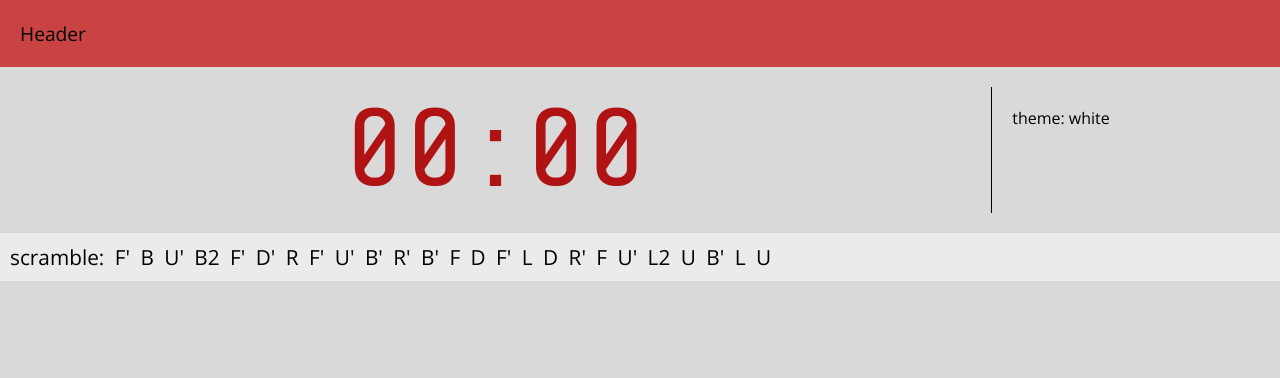
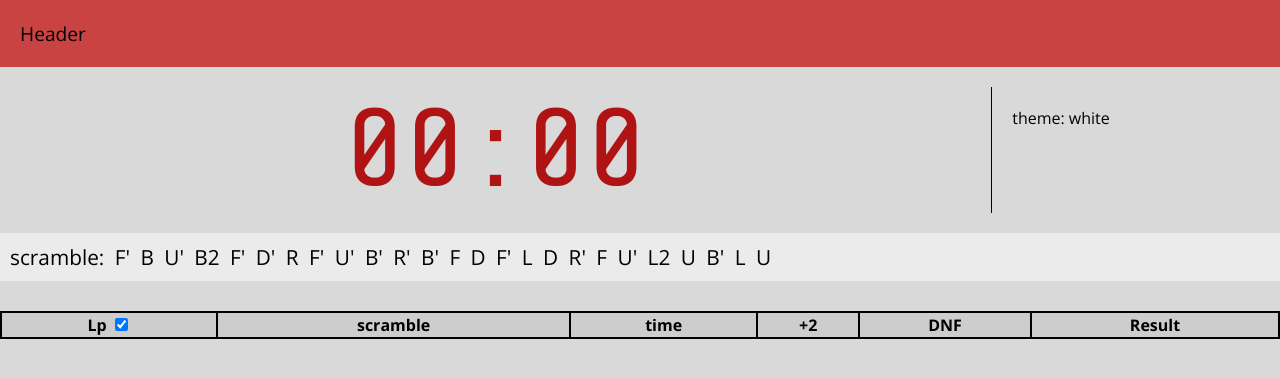
Before and after one commit to lukaszdyszy/rc-timer, a React (Create React App) app: page / in a window 1280 px wide. Shown: the top 378 px of the page. Built offline with nearby package versions, Linux system fonts and the light colour scheme.

Commit message:
results array

```diff
--- a/src/App.js
+++ b/src/App.js
@@ -3,6 +3,7 @@ import './App.css';
 import Timer from './components/timer/timer.js';
 import Header from './components/header/header.js';
 import Scrambler from './components/scrambler/scrambler.js';
+import Results from './components/results/results.js';
 
 function App() {
   const [solves, updateSolves] = useState([]);
@@ -16,15 +17,20 @@ function App() {
       time: time,
       penalty: false,
       dnf: false,
-      result: time
+      result: function(){
+        if(this.dnf){return 'DNF';}
+        else if(this.penalty){return this.time+2000;}
+        else{return this.time;}
+      }
     }
 
     updateSolves([...solves, solve]);
+    generateScramble(Scrambler('3x3x3'));
   }
 
   useEffect(() => {
     generateScramble(Scrambler('3x3x3'));
-  }, [solves]);
+  }, []);
 
   return (
     <div className="App">
@@ -44,6 +50,9 @@ function App() {
           scramble: { scramble }
         </div>
       </main>
+      <section className="results-table">
+        <Results solves={solves} updateSolves={updateSolves}/>
+      </section>
     </div>
   );
 }
--- /dev/null
+++ b/src/components/parseTime.js
@@ -0,0 +1,18 @@
+const parseTime = (time) => {
+    if(typeof(time) != 'number'){
+        return time;
+    } else {
+        let min = Math.floor(time / 60000);
+        let sec = Math.floor((time - min*60000) / 1000);
+        let ms  = Math.floor((time - min*60000 - sec*1000) / 10);
+
+
+        if(min < 1){min = '';}else{min = min+':';}
+        if(sec < 10){sec='0'+sec;}sec=sec+':';
+        if(ms < 10){ms='0'+ms;}
+
+        return min + sec + ms;
+    }
+}
+
+export default parseTime;
--- /dev/null
+++ b/src/components/results/results.css
@@ -0,0 +1,20 @@
+.results-container{
+    overflow-y: auto;
+    height: 350px;
+    margin-top: 30px;
+}
+table.results-table{
+    min-width: 100%;
+    border-collapse: collapse;
+    border: 1px solid black;
+    background-color: rgb(205, 205, 205);
+}
+table.results-table tr th{
+    border: 2px solid black;
+}
+table.results-table tr td{
+    border: 1px solid black;
+}
+table.results-table tbody tr:nth-child(odd){
+    background-color: rgb(230, 230, 230);
+}
--- /dev/null
+++ b/src/components/results/results.js
@@ -0,0 +1,91 @@
+import React, {useState, useEffect} from 'react';
+import './results.css';
+import parseTime from '../parseTime.js';
+
+const Results = (props) => {
+    const dropSolve = (id) => {
+        let newSolves = [...props.solves];
+        newSolves.splice(id, 1);
+        props.updateSolves(newSolves);
+    }
+
+    const penalty = (id) => {
+        let newSolves = [...props.solves];
+        newSolves[id].penalty = !newSolves[id].penalty;
+        props.updateSolves(newSolves);
+    }
+
+    const dnf = (id) => {
+        let newSolves = [...props.solves];
+        newSolves[id].dnf = !newSolves[id].dnf;
+        props.updateSolves(newSolves);
+    }
+
+    const mark = (id) => {
+        let newSolves = [...props.solves];
+        newSolves[id].marked = !newSolves[id].marked;
+        props.updateSolves(newSolves);
+    }
+
+    let [markAll, setMarkAll] = useState(true);
+    useEffect(() => {
+        let newSolves = [...props.solves];
+        newSolves.map((solve) => {
+            solve.marked = markAll;
+        });
+        props.updateSolves(newSolves);
+    }, [markAll])
+
+    return (
+        <div className="results-container">
+            <table className="results-table">
+                <thead>
+                    <tr>
+                        <th>
+                            Lp <input type="checkbox"
+                            checked={markAll}
+                            onChange={()=>{setMarkAll(!markAll)}}/>
+                        </th>
+                        <th>scramble</th>
+                        <th>time</th>
+                        <th>+2</th>
+                        <th>DNF</th>
+                        <th>Result</th>
+                    </tr>
+                </thead>
+                <tbody>
+                    {
+                        props.solves.map((solve, index) => {
+                            return (
+                                <tr key={index}>
+                                    <td>
+                                        {index+1}
+                                        <input type="checkbox"
+                                        checked={solve.marked}
+                                        onChange={() => {mark(index)}}/>
+                                        <button onClick={() => {dropSolve(index)}}>Drop</button>
+                                    </td>
+                                    <td>{solve.scramble}</td>
+                                    <td>{parseTime(solve.time)}</td>
+                                    <td>
+                                        <input type="checkbox"
+                                        checked={solve.penalty}
+                                        onChange={() => {penalty(index)}}/>
+                                    </td>
+                                    <td>
+                                        <input type="checkbox"
+                                        checked={solve.dnf}
+                                        onChange={() => {dnf(index)}}/>
+                                    </td>
+                                    <td>{parseTime(solve.result())}</td>
+                                </tr>
+                            )
+                        })
+                    }
+                </tbody>
+            </table>
+        </div>
+    )
+}
+
+export default Results;
--- a/src/components/timer/timer.js
+++ b/src/components/timer/timer.js
@@ -1,14 +1,14 @@
 import React, { useState, useEffect } from 'react';
 import './timer.css';
+import parseTime from '../parseTime.js';
 
-let timerStart = false;
+let timerStatus = 'neutral';
+let beginTime = 0;
 const Timer = (props) => {
-    let [timerStatus, timerControl] = useState('neutral');
     let [time, setTime] = useState(0);
-    let [beginTime, setBeginTime] = useState(0);
 
     const runTime = () => {
-        if(timerStart){
+        if(timerStatus == 'running'){
             setTime(Date.now()-beginTime);
             setTimeout(runTime, 10);
         }
@@ -17,9 +17,11 @@ const Timer = (props) => {
     const spaceDown = (e) => {
         if(e.keyCode == 32){
             if(timerStatus == 'neutral'){
-                timerControl('ready');
+                timerStatus = 'ready';
+                setTime(0);
             } else if(timerStatus == 'running'){
-                timerControl('stopped');
+                timerStatus = 'stopped';
+                props.addTime(time);
             }
         }
     }
@@ -27,46 +29,19 @@ const Timer = (props) => {
     const spaceUp = (e) => {
         if(e.keyCode == 32){
             if(timerStatus == 'ready'){
-                setBeginTime(Date.now());
-                timerControl('running');
+                beginTime = Date.now();
+                timerStatus = 'running';
+                runTime();
             } else if(timerStatus == 'stopped'){
-                timerControl('neutral');
+                timerStatus = 'neutral';
             }
         }
-    }
-
-    useEffect(() => {
-        if(timerStatus=='running'){
-            timerStart = true;
-            runTime();
-        } else {
-            timerStart = false;
-            if(timerStatus=='ready'){
-                setTime(0);
-            } else if(timerStatus=='stopped'){
-                props.addTime(time);
-            }
-        }
-    }, [timerStatus]);
-
-
-    const parseTime = () => {
-        let min = Math.floor(time / 60000);
-        let sec = Math.floor((time - min*60000) / 1000);
-        let ms  = Math.floor((time - min*60000 - sec*1000) / 10);
-
-
-        if(min < 1){min = '';}else{min = min+':';}
-        if(sec < 10){sec='0'+sec;}sec=sec+':';
-        if(ms < 10){ms='0'+ms;}
-
-        return min + sec + ms;
     }
 
     return (
         <div className="timer-container">
             <input type="text" id="time" onKeyDown={spaceDown} onKeyUp={spaceUp}/>
-            <label htmlFor="time" id="time-label">{ parseTime() }</label>
+            <label htmlFor="time" id="time-label">{ parseTime(time) }</label>
         </div>
     )
 }
```
